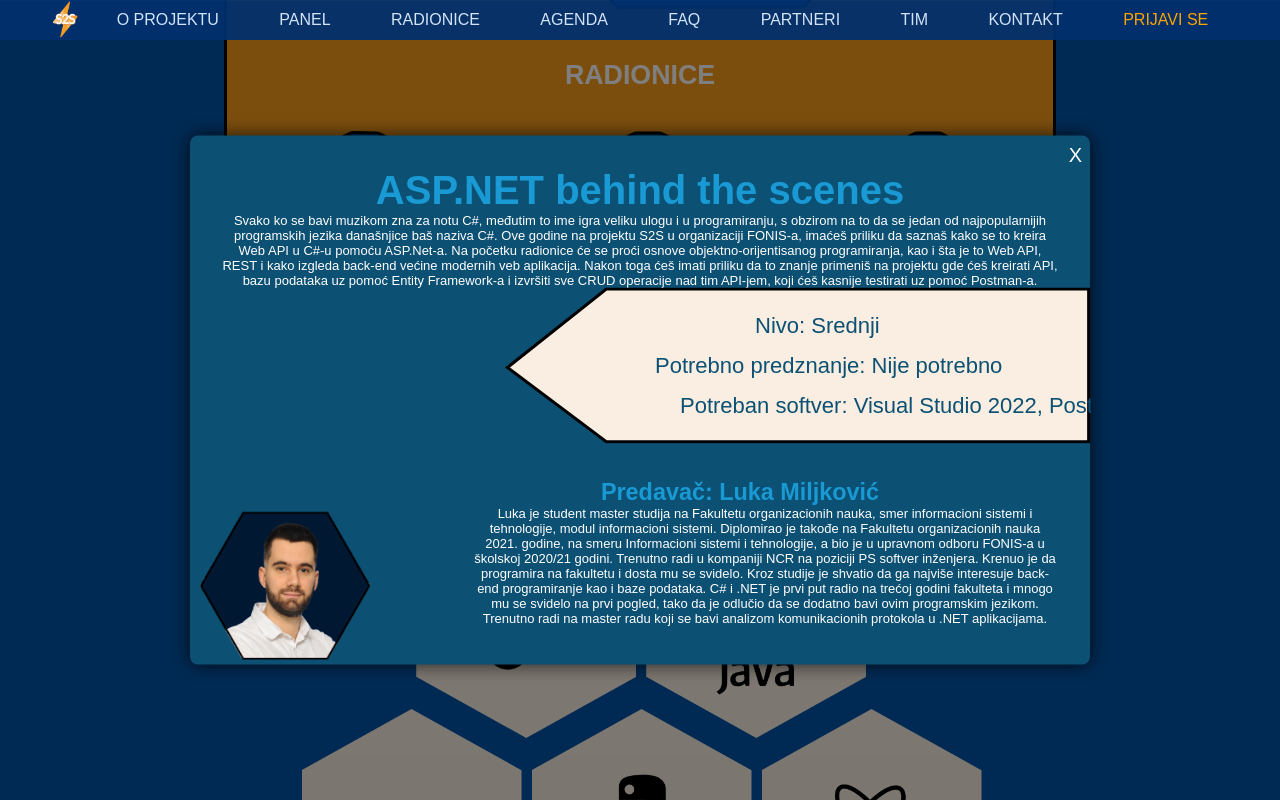
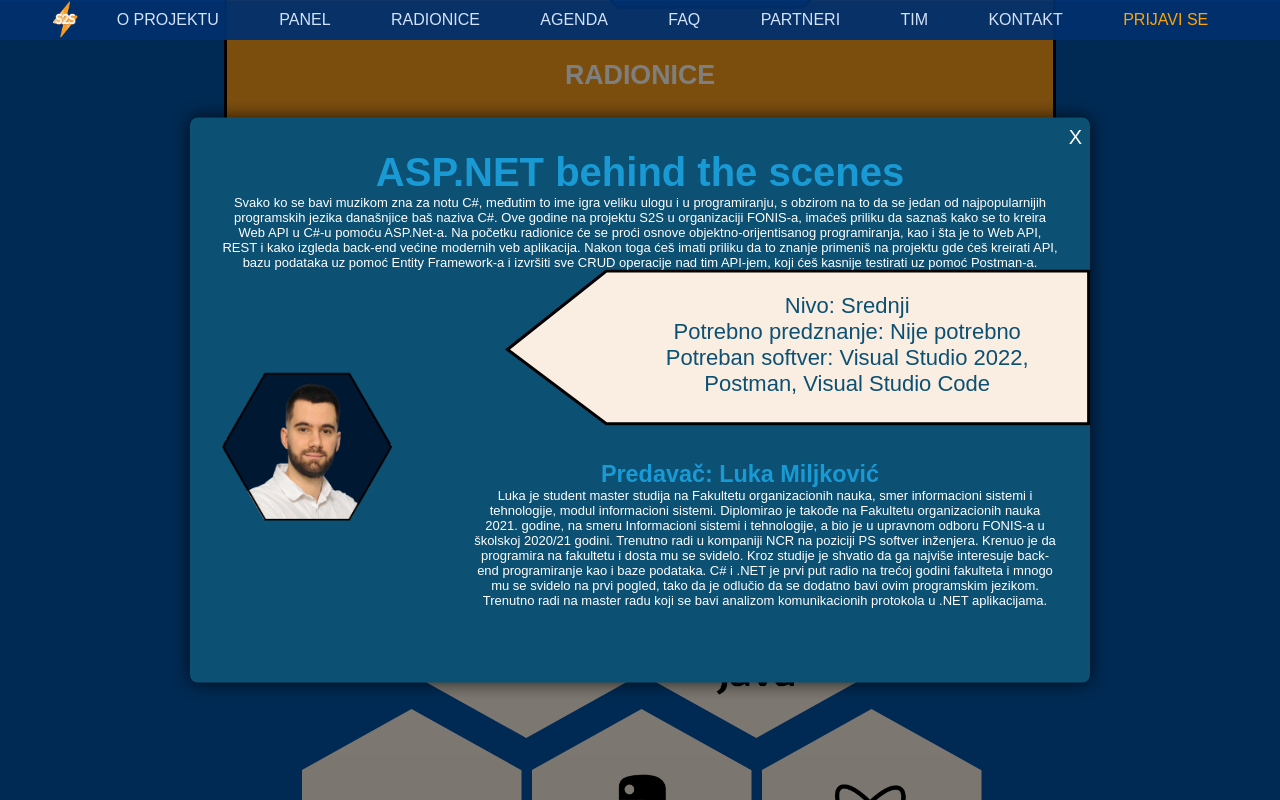
Before and after one commit to djordjemoj/s2s, a React (Create React App) app: page /#/ in a window 1280 px wide. Both pictures are taken after a click on the element 411 px from the left and 399 px from the top of the page. Built offline with nearby package versions, Linux system fonts and the light colour scheme.

Commit message:
modal dopuna

```diff
--- a/src/Components/Footer/Footer.jsx
+++ b/src/Components/Footer/Footer.jsx
@@ -174,6 +174,7 @@
                   fill="#0154a7"
                 />
               </svg>
+
               <div className="grid-third-logo">
                 <FontAwesomeIcon
                   className="gl"
--- a/src/Components/Radionice/Modal.css
+++ b/src/Components/Radionice/Modal.css
@@ -22,9 +22,11 @@
 }
 
 .overlay .modalContainer .modalRight img{
-  margin-top: -230px;
-  margin-left: 10px;
-  width: 90px;
+  margin-top: 5px;
+
+   width: 90px;
+   height: 100%;
+   /* width: 100%; */
 }
 
 .overlay .modalContainer .modalRight h1{
@@ -52,6 +54,8 @@
   margin-left: -90px;
   transform: scaleX(66%) scaleY(66%);
 }
+
+
 
 .modalContainer {
   max-width: 400px;
@@ -91,6 +95,20 @@
   font-weight: 600;
 }
 
+.probaDiv{
+  display: flex;
+}
+
+.slike-proba{
+  display: flex;
+  flex-direction: column;
+  margin-top: -120px;
+  margin-bottom: 220px;
+
+}
+
+
+
 /* desktop */
 @media screen and (min-width: 1200px){
 
@@ -104,7 +122,7 @@
   }
 
   .overlay .modalContainer .modalRight img{
-    margin-top: -230px;
+    /* margin-top: -230px; */
     width: 170px;
   }
 
@@ -126,7 +144,7 @@
   .DrugiTekst{
     font-size: small;
     color: white;
-    margin-left: 250px;
+    /* margin-left: 250px; */
   }
 
   .overlay .modalContainer .modalRight .content .info{
--- a/src/Components/Radionice/Modal.jsx
+++ b/src/Components/Radionice/Modal.jsx
@@ -1,4 +1,5 @@
 import React from "react";
+import { Scrollbars } from "react-custom-scrollbars-2";
 
 const Modal = ({ open, onClose, modali }) => {
   if (!open) return null;
@@ -24,7 +25,7 @@
           </p>
           <div className="content">
             <h1>{modali.naslov}</h1>
-            <p className="prviTekst">{modali.prviTekst}</p>
+            <div className="probaDiv-first"><p className="prviTekst">{modali.prviTekst}</p></div>
             <div className="info">
               <svg
                 width="586"
@@ -39,22 +40,55 @@
                   stroke="black"
                   stroke-width="3"
                 />
-                <text x="250" y="45" font-size="22" fill="#0C5073">
-                  {modali.nivo}
-                </text>
-                <text x="150" y="85" font-size="22" fill="#0C5073">
-                  {modali.predznanje}
-                </text>
-                <text x="175" y="125" font-size="22" fill="#0C5073">
-                  {modali.potrebanSoft}
-                </text>
+                <switch>
+            <foreignObject
+              x="20%"
+              y="15%"
+              width="450"
+              height="1000"
+              fontSize="22px"
+            >
+              <p
+                style={{
+                  color: "#0C5073",
+                  // marginLeft: "0%",
+
+                  textAlign: "center",
+
+                }}
+              >
+                {modali.nivo} <br />
+                {modali.predznanje} <br />
+                {modali.potrebanSoft} <br />{" "}
+                {" "}
+                {/* <br></br>
+                NAŠ SAJT: <br /> */}
+
+              </p>
+
+            </foreignObject>
+          </switch>
+
               </svg>
             </div>
+
+
             <h3>{modali.predavac}</h3>
-            <p className="DrugiTekst">{modali.drugiTekst}</p>
+            <div className="probaDiv">
+            <div className="slike-proba"><img src={modali.slikaPredavaca1} alt="Predavac na s2s"/>
+          {slika2}
           </div>
-          <img src={modali.slikaPredavaca1} alt="Predavac na s2s" />
-          {slika2}
+            <p className="DrugiTekst" style={{
+
+            overflowY: 'auto',
+              maxHeight: '170px',
+            cursor: "pointer",
+
+          }}>{modali.drugiTekst}</p>
+            </div>
+          </div>
+          {/* <img src={modali.slikaPredavaca1} alt="Predavac na s2s"/>
+          {slika2} */}
         </div>
       </div>
     </div>
```
Also changed, not shown: 1 other file (tests, documents, lock files or other folders).
